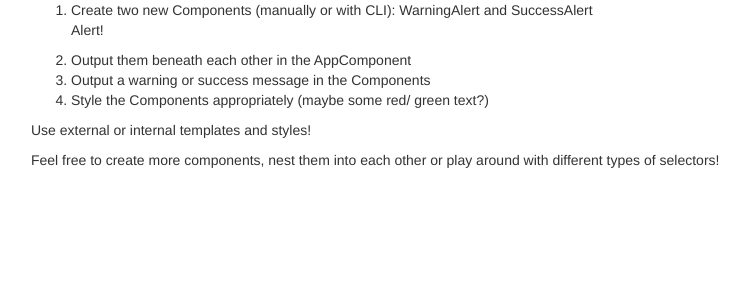
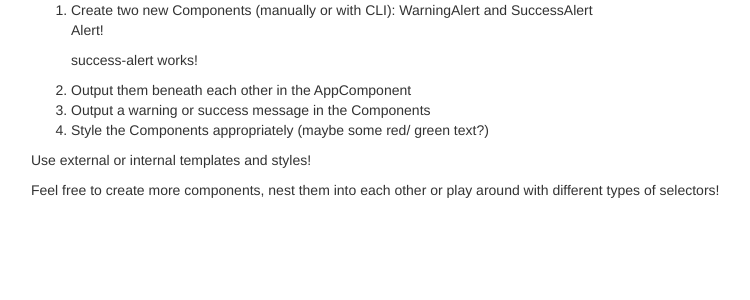
Before and after one commit to Virjanand/AngularWarningSuccessComponents, an Angular app: page / in a window 1280 px wide. Shown: the top 300 px of the page, without its empty margins (39-789 px from the left). Built offline with nearby package versions, Linux system fonts and the light colour scheme.

Commit message:
Automatically generated success-alert component and added it to the main component

```diff
--- a/src/app/app.component.html
+++ b/src/app/app.component.html
@@ -4,6 +4,7 @@
       <ol>
         <li>Create two new Components (manually or with CLI): WarningAlert and SuccessAlert</li>
         <app-warningAlert></app-warningAlert>
+        <app-success-alert></app-success-alert>
         <li>Output them beneath each other in the AppComponent</li>
         <li>Output a warning or success message in the Components</li>
         <li>Style the Components appropriately (maybe some red/ green text?)</li>
--- a/src/app/app.module.ts
+++ b/src/app/app.module.ts
@@ -5,11 +5,13 @@
 
 import { AppComponent } from './app.component';
 import { WarningAlertComponent } from './WarningAlert/warningAlert.component';
+import { SuccessAlertComponent } from './success-alert/success-alert.component';
 
 @NgModule({
   declarations: [
     AppComponent,
-    WarningAlertComponent
+    WarningAlertComponent,
+    SuccessAlertComponent
   ],
   imports: [
     BrowserModule,
--- /dev/null
+++ b/src/app/success-alert/success-alert.component.html
@@ -0,0 +1,3 @@
+<p>
+  success-alert works!
+</p>
--- /dev/null
+++ b/src/app/success-alert/success-alert.component.ts
@@ -0,0 +1,15 @@
+import { Component, OnInit } from '@angular/core';
+
+@Component({
+  selector: 'app-success-alert',
+  templateUrl: './success-alert.component.html',
+  styleUrls: ['./success-alert.component.css']
+})
+export class SuccessAlertComponent implements OnInit {
+
+  constructor() { }
+
+  ngOnInit() {
+  }
+
+}
```
Also changed, not shown: src/app/success-alert/success-alert.component.css (added), 1 other file (tests, documents, lock files or other folders).
